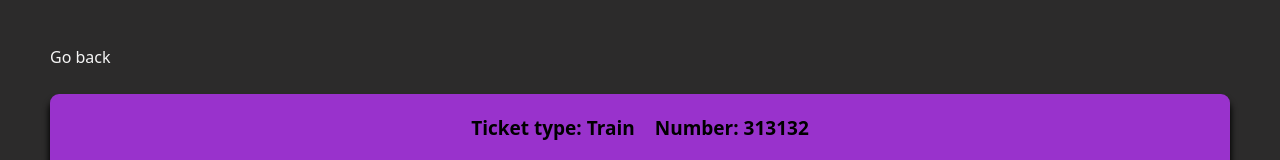
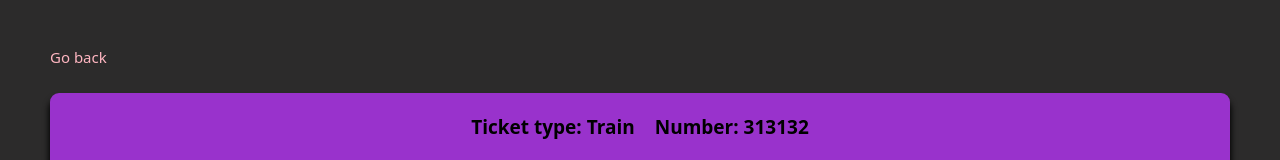
Before and after one commit to BryanGordon/tickets, a React (Vite) app: page /tickets-list in a window 1280 px wide. In both pictures the pointer is over the link "Go back". Shown: the top 160 px of the page. Built offline with nearby package versions, Linux system fonts and the light colour scheme.

Commit message:
Add transition to back button

```diff
--- a/src/styles/AllTicketsList.css
+++ b/src/styles/AllTicketsList.css
@@ -12,10 +12,18 @@
 
 .back-container {
   margin-top: 45px;
+  height: 23px;
+
+  & a:hover {
+    font-size: 15px;
+    color: lightpink;
+  }
 
   & a  {
     text-decoration: none;
     color: whitesmoke;
+    font-size: 17px;
+    transition: all ease-in-out 0.3s;
   }
 }
 
```
